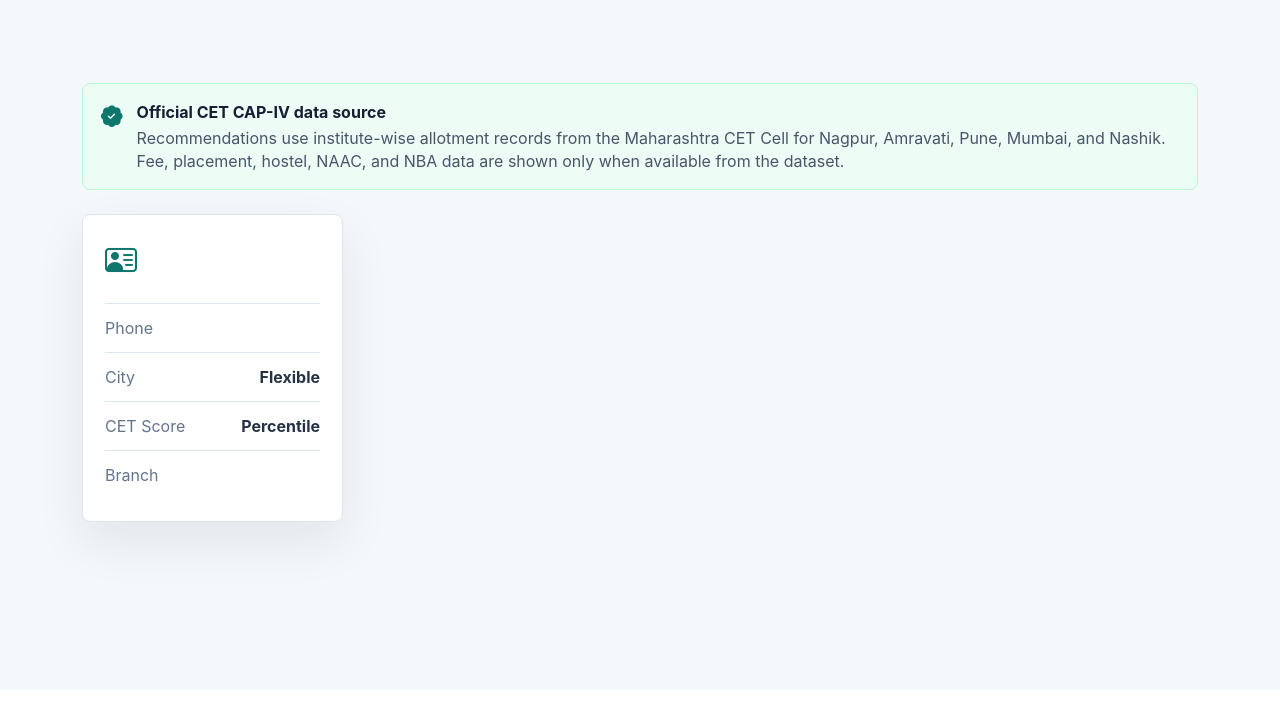
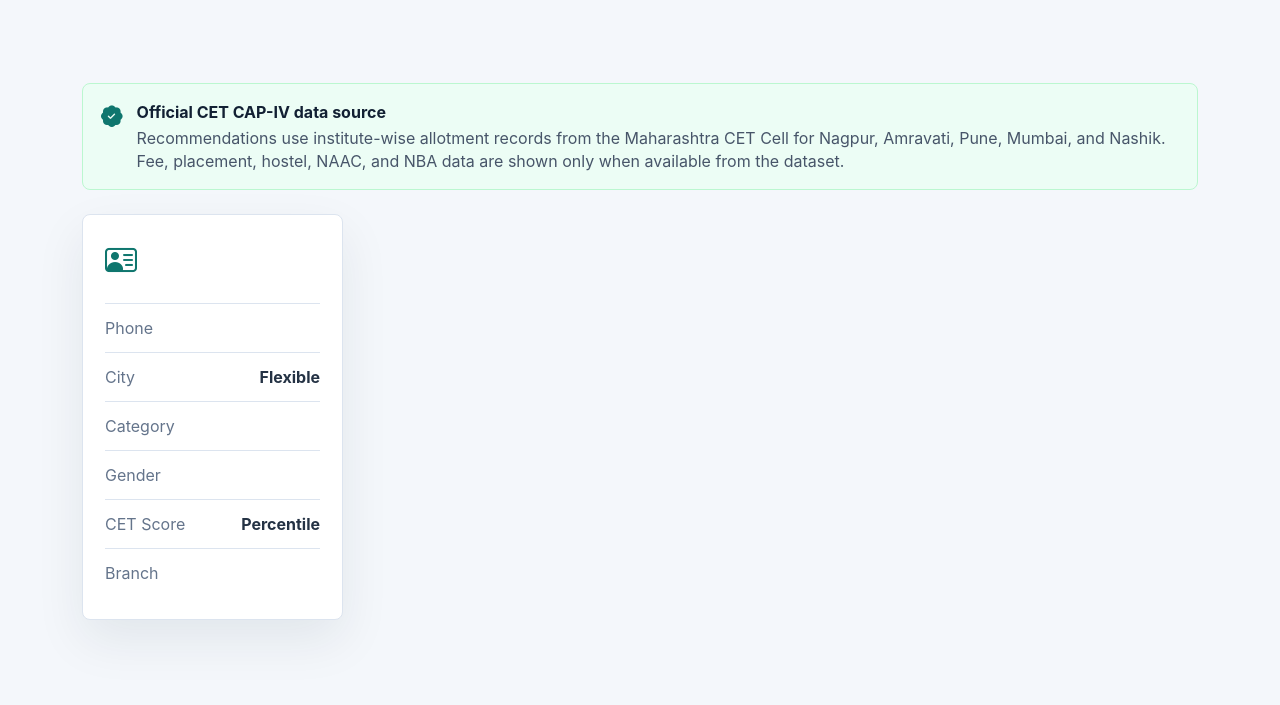
Before and after one commit to Rishikesh2621/AI-College-Recommendation, a Python web app: template templates/result.html in a window 1280 px wide. Shown: the part 259-964 px from the top of the page. Run offline with Jinja, Linux system fonts and the light colour scheme; the template is opened without the code that fills it, so the values that code supplies are empty.

Commit message:
Add Caste Category and Gender to student details card on results dashboard

```diff
--- a/templates/result.html
+++ b/templates/result.html
@@ -33,6 +33,8 @@
           <ul>
             <li><span>Phone</span><b>{{ profile.phone }}</b></li>
             <li><span>City</span><b>{{ profile.city or "Flexible" }}</b></li>
+            <li><span>Category</span><b>{{ profile.category }}</b></li>
+            <li><span>Gender</span><b>{{ profile.gender }}</b></li>
             <li><span>CET Score</span><b>{{ profile.percentile }} Percentile</b></li>
             <li><span>Branch</span><b>{{ profile.branch }}{% if profile.branch_2 %} / {{ profile.branch_2 }}{% endif %}{% if profile.branch_3 %} / {{ profile.branch_3 }}{% endif %}</b></li>
           </ul>
```
